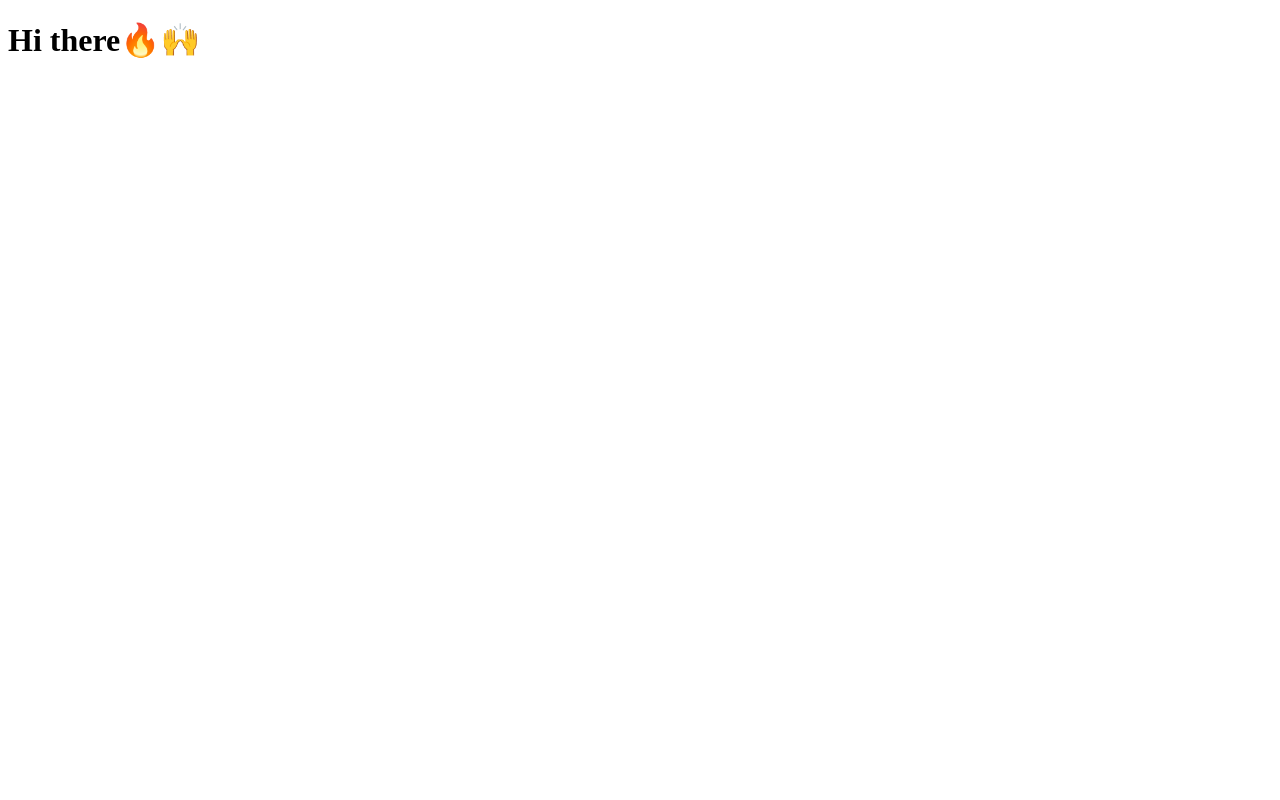
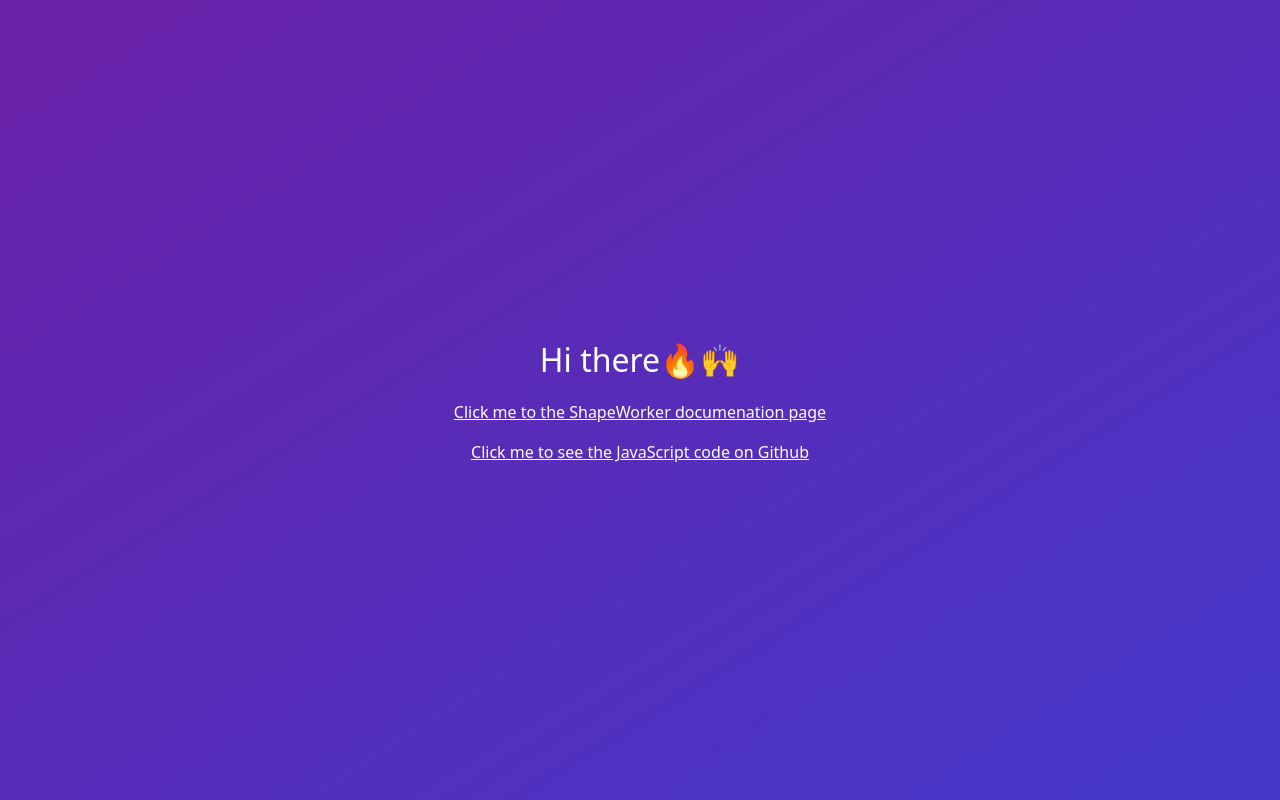
Before and after one commit to raji-mahmud-a/ShapeWorker, a plain HTML site: page index.html in a window 1280 px wide. Drawn offline with nearby package versions, Linux system fonts and the light colour scheme.

Commit message:
update index.html

```diff
--- a/index.html
+++ b/index.html
@@ -4,11 +4,18 @@
 <head>
   <meta charset="UTF-8">
   <meta name="viewport" content="width=device-width, initial-scale=1">
-  <title></title>
+  <title>Home Page</title>
+  <script src="https://cdn.tailwindcss.com"></script>
 </head>
 
 <body>
-  <h1>Hi there🔥🙌</h1>
+  <div class="bg-gradient-to-br from-purple-800 to-indigo-700 text-white font-sans h-[100vh] flex items-center flex-col justify-center space-y-[1rem] text-bold">
+      <h1 class="text-[2rem]">Hi there🔥🙌</h1>
+  <a href="shapeWorkerjs.html" class="underline">Click me to the ShapeWorker documenation page</a>
+  <a href="https://github.com/raji-mahmud-a/ShapeWorker.git" class="underline ">Click me to see the JavaScript code on Github </a>
+
+  </div788
+
 </body>
 
 </html>
```
